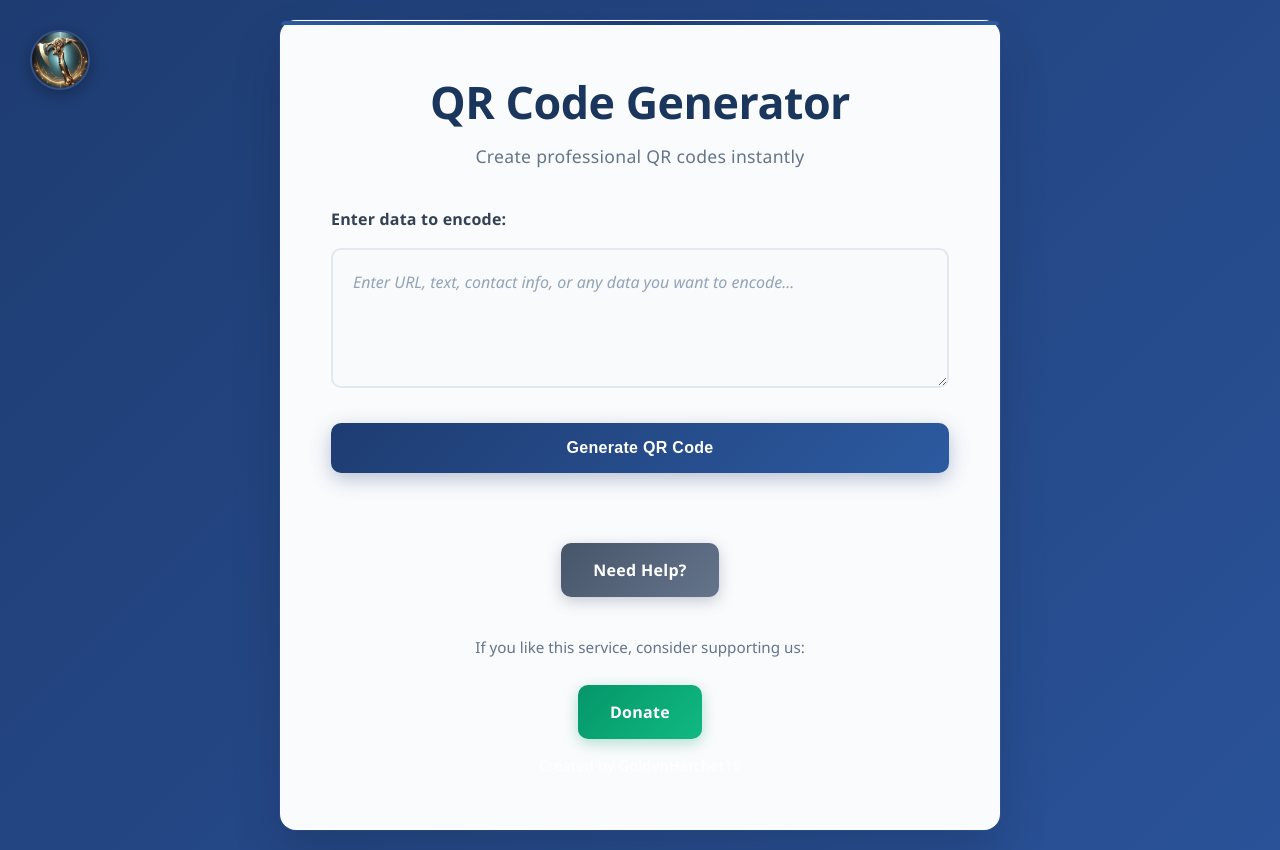
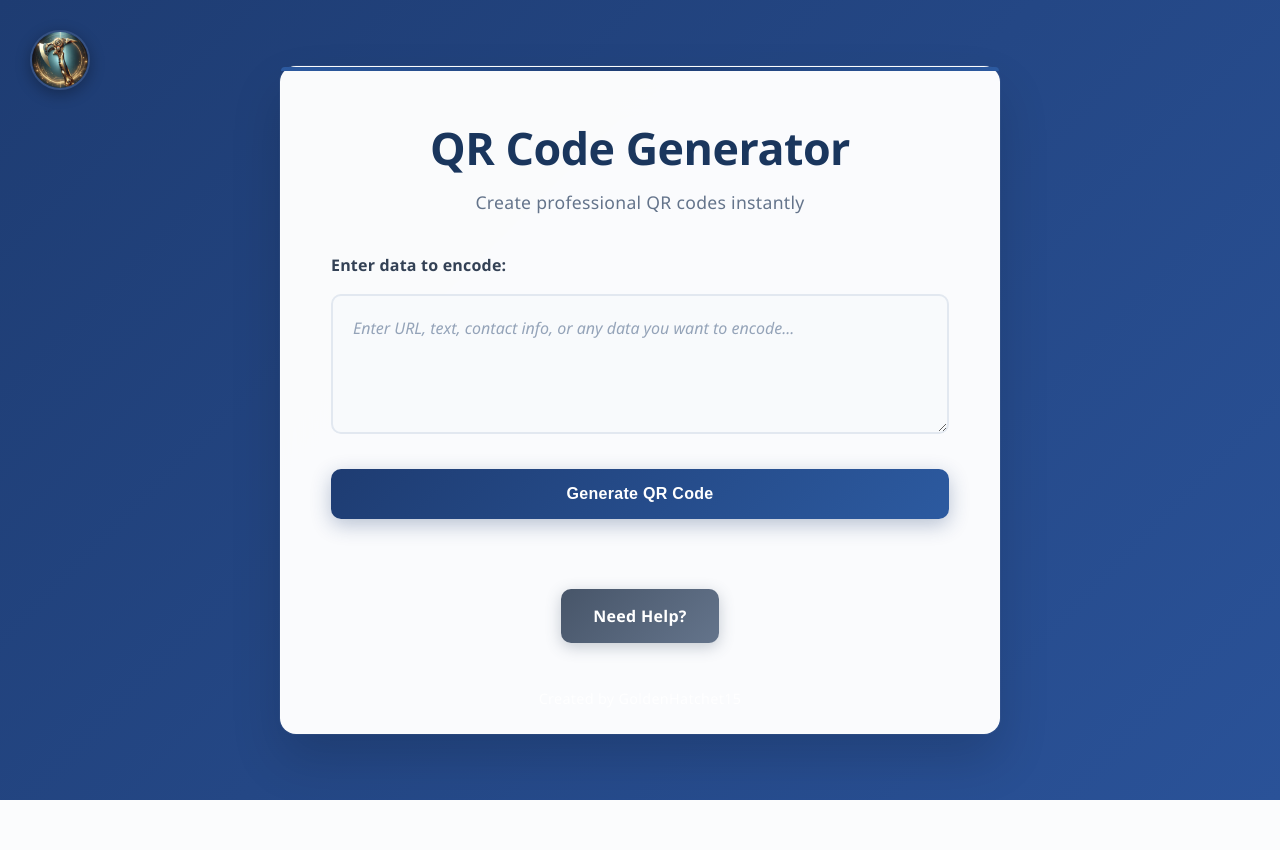
Before and after one commit to GoldenHatchet15/QRcodegen, a Flask app: page / in a window 1280 px wide. After the commit the page ends 800 px from the top, so only its background shows below. Run offline with Flask 3, Linux system fonts and the light colour scheme.

Commit message:
Modified Donate Button

```diff
--- a/templates/index.html
+++ b/templates/index.html
@@ -32,11 +32,11 @@
         </div>
 
         <!-- Donate Section -->
-        <div class="donate">
+        <!-- <div class="donate">
             <p>If you like this service, consider supporting us:</p>
-            <a href="https://www.paypal.com/donate/?business=MY4M56Z3EEM8G&no_recurring=0&currency_code=USD" target="_blank" class="donate-button">Donate</a>
+            <a href="https://www.paypal.com/donate/" target="_blank" class="donate-button">Donate</a>
         </div>
-    </div>
+    </div> -->
 
     <!-- Footer Section -->
     <footer>
```
